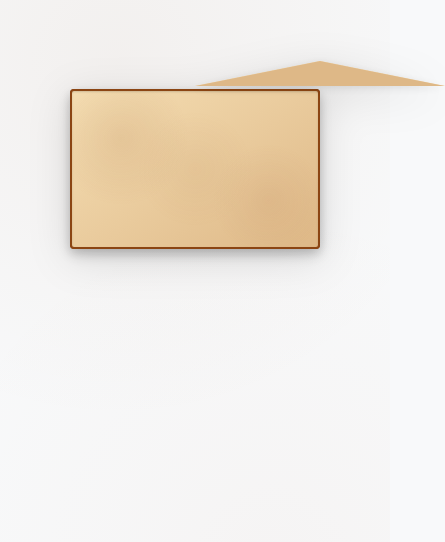
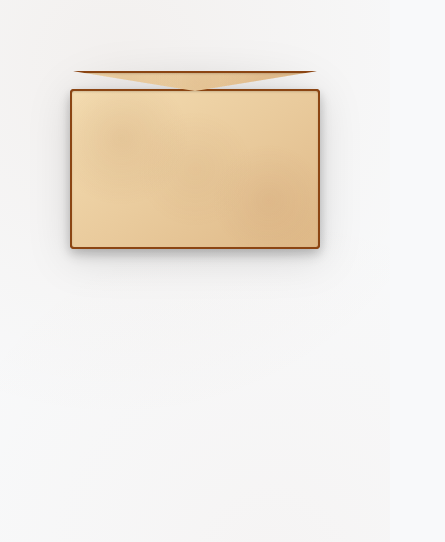
Before and after one commit to EmirMarles/letter, a plain HTML site: page index.html in a window 390 px wide. Shown: the part 108-650 px from the top of the page, 445 px wide, since content can reach past the window. Drawn offline with Linux system fonts and the light colour scheme.

Commit message:
Fix triangular flap shape to look like proper envelope flap using clip-path

```diff
--- a/style.css
+++ b/style.css
@@ -91,33 +91,15 @@ body::before {
         0 4px 10px rgba(0,0,0,0.12);
 }
 
-/* Real envelope flap - triangular shape */
+/* Real envelope flap - proper triangular shape */
 .envelope-flap {
     position: absolute;
-    top: -30px;
-    left: 50%;
-    width: 0;
-    height: 0;
-    border-left: 140px solid transparent;
-    border-right: 140px solid transparent;
-    border-bottom: 30px solid #f5deb3;
-    transform-origin: bottom center;
-    transition: all 0.6s cubic-bezier(0.4, 0, 0.2, 1);
-    filter: drop-shadow(0 2px 4px rgba(0,0,0,0.1));
-}
-
-/* Add texture to triangular flap */
-.envelope-flap::before {
-    content: '';
-    position: absolute;
-    top: 0;
-    left: -140px;
-    width: 0;
-    height: 0;
-    border-left: 140px solid transparent;
-    border-right: 140px solid transparent;
-    border-bottom: 30px solid #deb887;
+    top: -25px;
+    left: 0;
+    width: 100%;
+    height: 25px;
     background:
+        linear-gradient(145deg, #f5deb3, #deb887),
         repeating-linear-gradient(
             45deg,
             transparent,
@@ -125,7 +107,31 @@ body::before {
             rgba(139, 69, 19, 0.08) 1px,
             rgba(139, 69, 19, 0.08) 2px
         );
-    border-radius: 0;
+    border: 2px solid #8b4513;
+    border-bottom: none;
+    border-radius: 4px 4px 0 0;
+    transform-origin: bottom;
+    transition: all 0.6s cubic-bezier(0.4, 0, 0.2, 1);
+    box-shadow:
+        inset 0 1px 2px rgba(0,0,0,0.15),
+        0 2px 6px rgba(0,0,0,0.1);
+    clip-path: polygon(0 0, 50% 100%, 100% 0);
+}
+
+/* Add subtle texture overlay */
+.envelope-flap::before {
+    content: '';
+    position: absolute;
+    top: 0;
+    left: 0;
+    right: 0;
+    bottom: 0;
+    background:
+        radial-gradient(circle at 20% 30%, rgba(139, 69, 19, 0.1) 0%, transparent 30%),
+        radial-gradient(circle at 80% 70%, rgba(160, 82, 45, 0.08) 0%, transparent 25%);
+    border-radius: inherit;
+    pointer-events: none;
+    clip-path: polygon(0 0, 50% 100%, 100% 0);
 }
 
 /* Add paper fiber texture */
@@ -285,16 +291,8 @@ body::before {
     }
 
     .envelope-flap {
-        border-left: 125px solid transparent;
-        border-right: 125px solid transparent;
-        border-bottom: 25px solid #f5deb3;
-    }
-
-    .envelope-flap::before {
-        border-left: 125px solid transparent;
-        border-right: 125px solid transparent;
-        border-bottom: 25px solid #deb887;
-        left: -125px;
+        height: 20px;
+        top: -20px;
     }
 
     .letter {
@@ -323,16 +321,8 @@ body::before {
     }
 
     .envelope-flap {
-        border-left: 110px solid transparent;
-        border-right: 110px solid transparent;
-        border-bottom: 20px solid #f5deb3;
-    }
-
-    .envelope-flap::before {
-        border-left: 110px solid transparent;
-        border-right: 110px solid transparent;
-        border-bottom: 20px solid #deb887;
-        left: -110px;
+        height: 18px;
+        top: -18px;
     }
 
     .letter {
```
